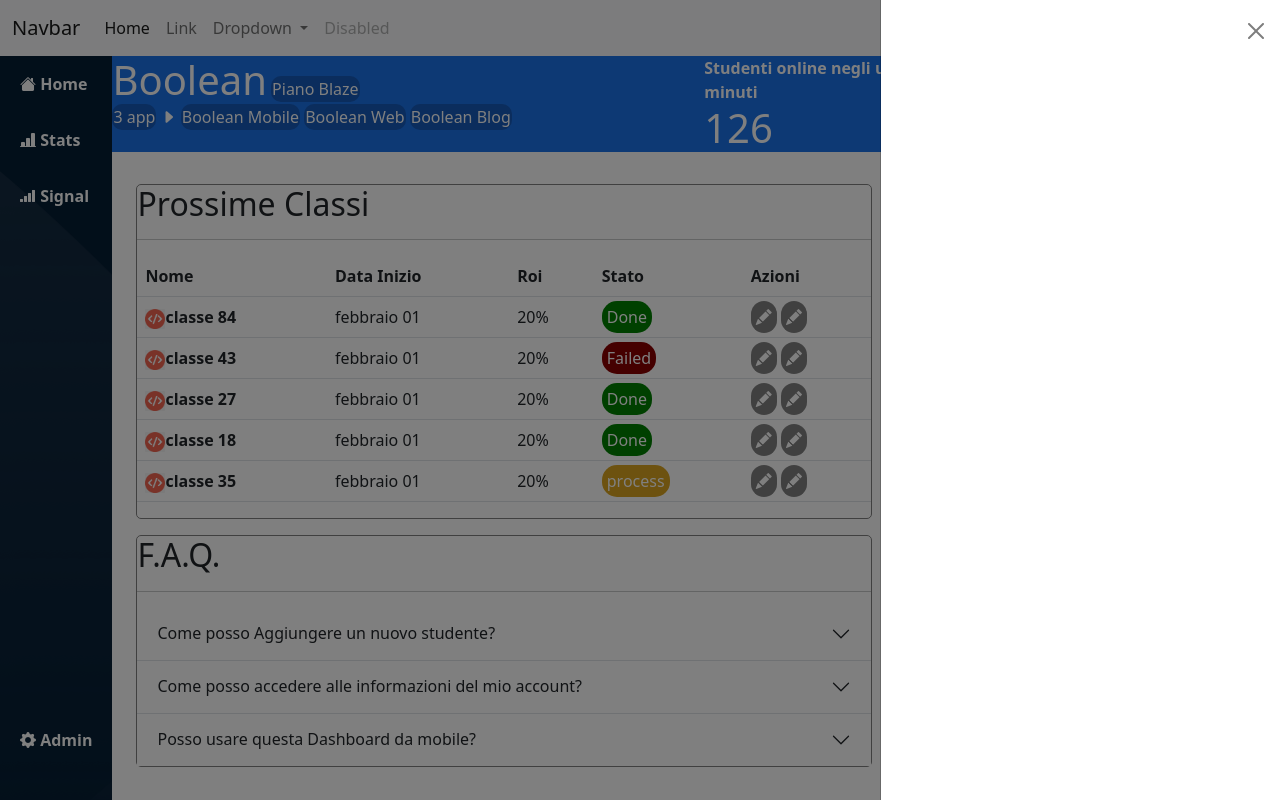
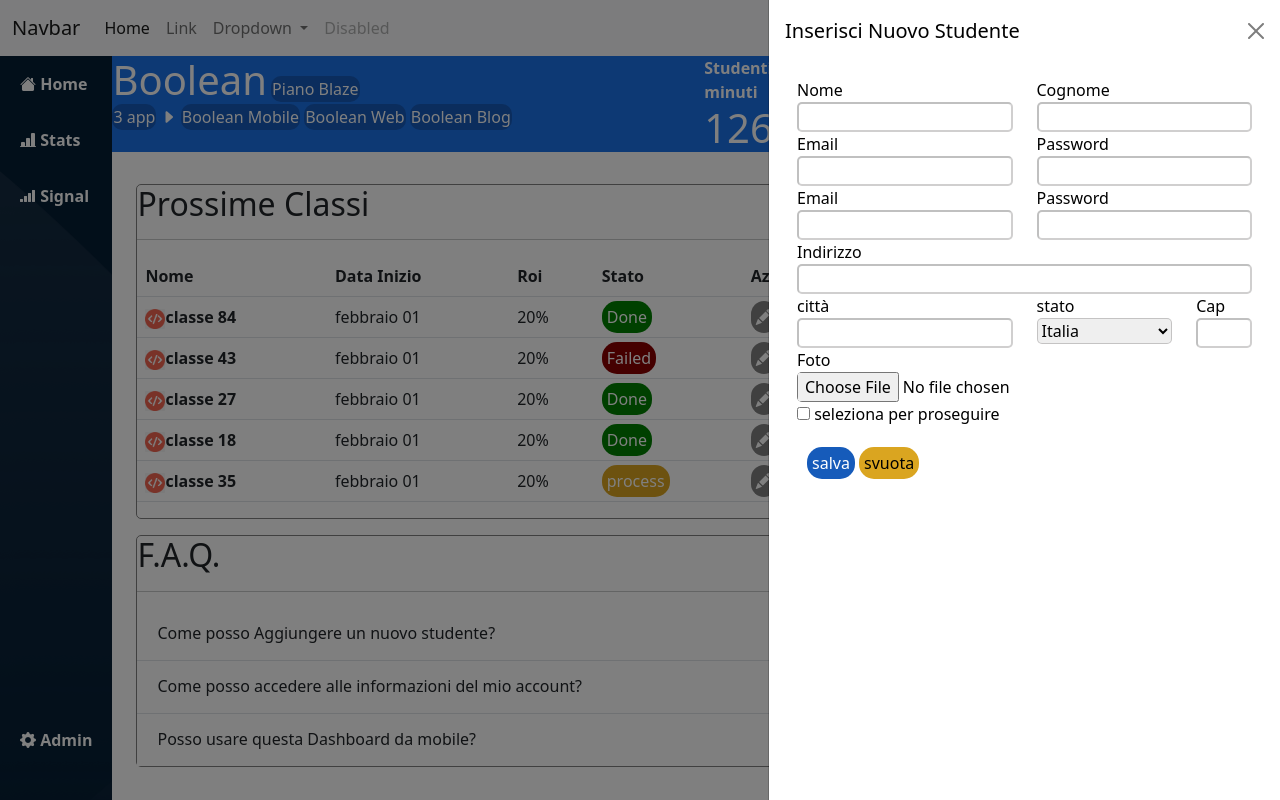
Before and after one commit to Ericdid/html-css-bootstrap-dashboard, a plain HTML site: page index.html in a window 1280 px wide. Both pictures are taken after a click on the button 1150 px from the left and 75 px from the top of the page. Drawn offline with nearby package versions, Linux system fonts and the light colour scheme.

Commit message:
add.offcanvas-done

```diff
--- a/css/style.css
+++ b/css/style.css
@@ -1,11 +1,3 @@
-/* Debug */
-.ms-box {
-  /* min-height: 100px;
-  line-height: 80px;
-  min-width: 280px; */
-  border: 2px dashed darkred;
-}
-
 /* layout */
 
 body {
@@ -14,6 +6,34 @@ body {
 
 #borded {
   border: 1px solid grey;
+}
+
+.box {
+  padding: 5px;
+  border-radius: 15px;
+}
+
+/* palette */
+
+.green {
+  background-color: green;
+  color: white;
+}
+.red {
+  background-color: darkred;
+  color: white;
+}
+.yellow {
+  background-color: goldenrod;
+  color: white;
+}
+.grey {
+  background-color: grey;
+  color: white;
+}
+.blue {
+  background-color: #165bba;
+  color: white;
 }
 
 /* Main */
@@ -64,26 +84,6 @@ body {
 th > img {
   width: 20px;
 }
-.green {
-  background-color: green;
-  color: white;
-}
-.red {
-  background-color: darkred;
-  color: white;
-}
-.yellow {
-  background-color: goldenrod;
-  color: white;
-}
-.grey {
-  background-color: grey;
-  color: white;
-}
-.box {
-  padding: 5px;
-  border-radius: 15px;
-}
 
 /* inputs */
 #inputs {
@@ -91,3 +91,24 @@ th > img {
   border-radius: 5px;
   margin: 0px 5px;
 }
+
+/* OFF-CANVAS */
+.offcanvas {
+  color: black;
+}
+.offcanvas.offcanvas-end {
+  width: 40%;
+}
+.ms-off > input,
+select {
+  width: 100%;
+  display: block;
+  border-radius: 5px;
+  border-color: rgba(65, 60, 60, 0.247);
+}
+.ms-lst-button {
+  margin: 25px 0 0 10px;
+}
+.blk-txt {
+  color: black;
+}
--- a/index.html
+++ b/index.html
@@ -153,7 +153,7 @@
               >
                 <div class="offcanvas-header">
                   <h5 class="offcanvas-title" id="offcanvasRightLabel">
-                    Offcanvas right
+                    Inserisci Nuovo Studente
                   </h5>
                   <button
                     type="button"
@@ -162,7 +162,69 @@
                     aria-label="Close"
                   ></button>
                 </div>
-                <div class="offcanvas-body">...</div>
+                <div class="offcanvas-body">
+                  <div class="container">
+                    <div class="row">
+                      <div class="col-6 ms-off">
+                        <label for="name">Nome</label>
+                        <input type="text" name="name" />
+                      </div>
+                      <div class="col-6 ms-off">
+                        <label for="surname">Cognome</label>
+                        <input type="text" name="surname" />
+                      </div>
+                      <div class="col-6 ms-off">
+                        <label for="email_1">Email</label>
+                        <input type="email" name="email_1" />
+                      </div>
+                      <div class="col-6 ms-off">
+                        <label for="pass_1">Password</label>
+                        <input type="text" name="pass_1" />
+                      </div>
+                      <div class="col-6 ms-off">
+                        <label for="email_2">Email</label>
+                        <input type="email" name="email_2" />
+                      </div>
+                      <div class="col-6 ms-off">
+                        <label for="pass_2">Password</label>
+                        <input type="text" name="pass_2" />
+                      </div>
+                      <div class="col-12 ms-off">
+                        <label for="Address">Indirizzo</label>
+                        <input type="text" name="Address" />
+                      </div>
+                      <div class="col-6 ms-off">
+                        <label for="city">città</label>
+                        <input type="text" name="city" id="" />
+                      </div>
+                      <div class="col-4 ms-off">
+                        <label for="stato">stato</label>
+                        <select name="stato" id="">
+                          <option value="Italia">Italia</option>
+                          <option value="Germania">Germania</option>
+                          <option value="Francia">Francia</option>
+                          <option value="Svizzera">Svizzera</option>
+                        </select>
+                      </div>
+                      <div class="col-2 ms-off">
+                        <label for="cap">Cap</label>
+                        <input type="text" name="cap" />
+                      </div>
+                      <div class="col-12 ms-off">
+                        <label for="foto">Foto</label>
+                        <input type="file" name="foto" />
+                      </div>
+                      <div>
+                        <input type="checkbox" name="select" id="" />
+                        <label for="select">seleziona per proseguire</label>
+                      </div>
+                      <div class="ms-lst-button">
+                        <span class="box blue">salva</span>
+                        <span class="box yellow blk-txt">svuota</span>
+                      </div>
+                    </div>
+                  </div>
+                </div>
               </div>
             </div>
           </div>
```
